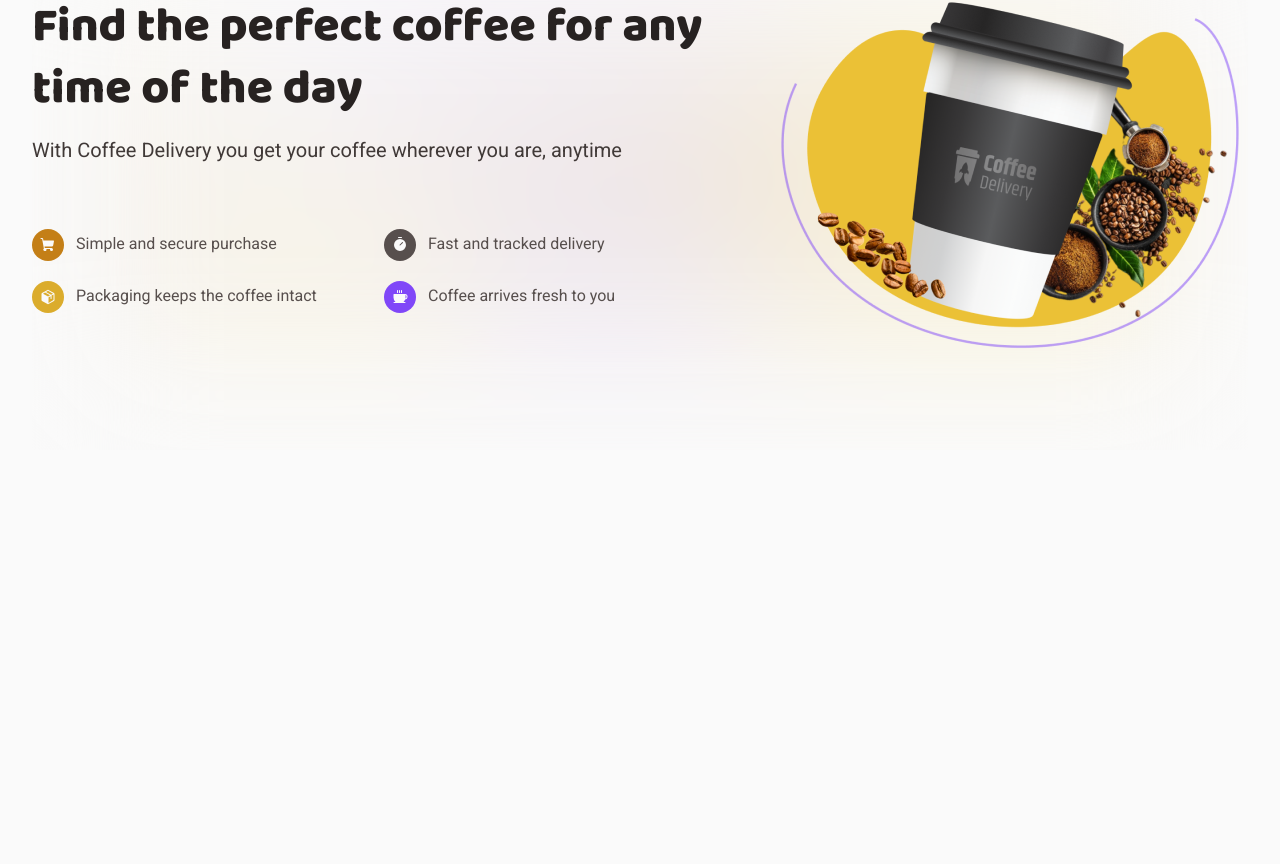
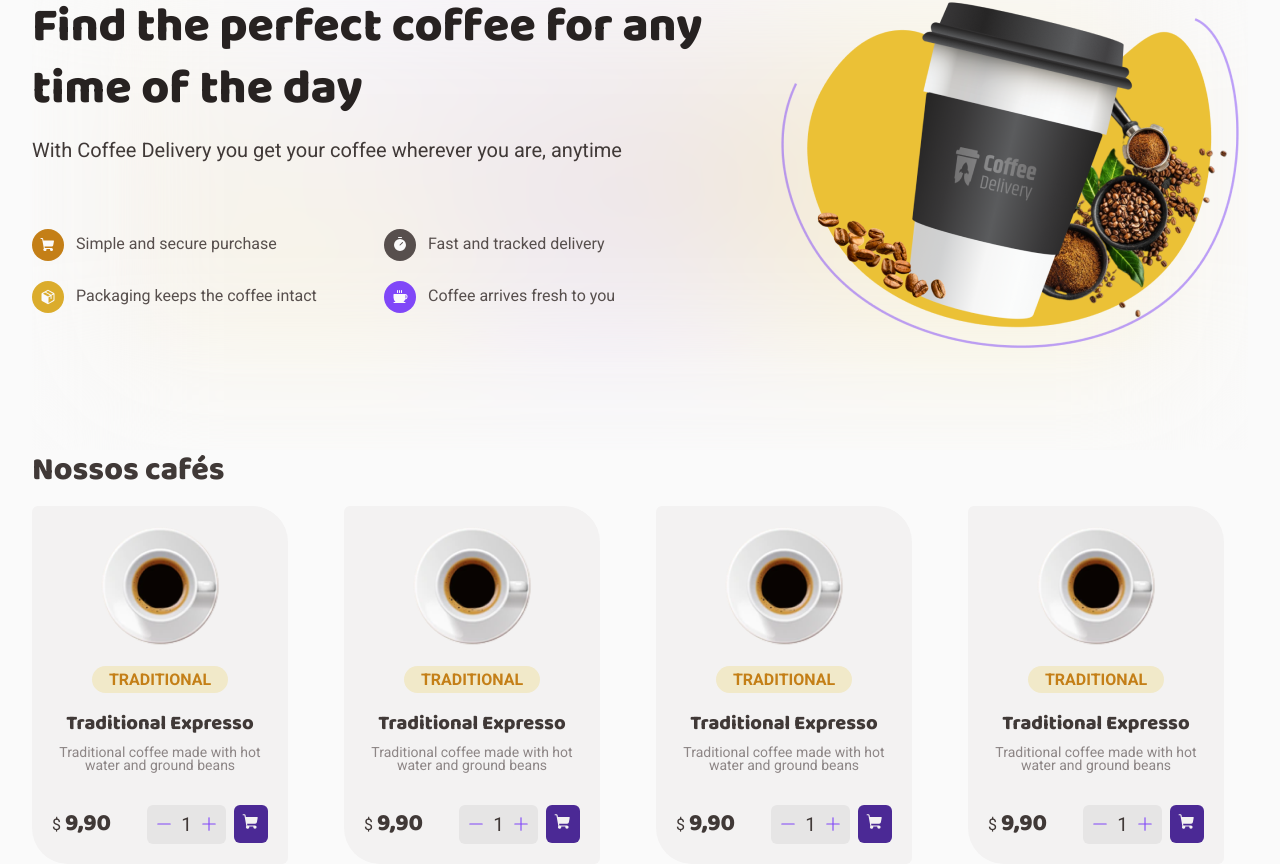
Before and after one commit to samantafluture/coffee-delivery-app-react, a React (Vite) app: page / in a window 1280 px wide. Shown: the part 174-1038 px from the top of the page. Before the commit the page ends 800 px from the top, so only its background shows below. Built offline with nearby package versions, Linux system fonts and the light colour scheme.

Commit message:
style coffee card and list

```diff
--- a/src/pages/Home/index.tsx
+++ b/src/pages/Home/index.tsx
@@ -4,10 +4,14 @@ import {
 	InfoContainerBackground,
 	InfoText,
 	InfoItems,
+	CoffeeListContainer,
+	CoffeeListGrid,
+	CoffeeListCard,
+	CoffeeBadge,
 } from './styles'
-import { Timer, ShoppingCart, Package, Coffee } from 'phosphor-react'
+import { Timer, ShoppingCart, Package, Coffee, Minus, Plus } from 'phosphor-react'
 import introImage from '../../assets/coffee-cup-and-beans.png'
-
+import coffeeImage from '../../assets/coffee-expresso.png'
 export function Home() {
 	return (
 		<>
@@ -18,10 +22,10 @@ export function Home() {
 							<h1>
 								Find the perfect coffee for any time of the day
 							</h1>
-							<h2>
+							<p>
 								With Coffee Delivery you get your coffee
 								wherever you are, anytime
-							</h2>
+							</p>
 							<InfoItems>
 								<article>
 									<div>
@@ -54,6 +58,87 @@ export function Home() {
 						<img src={introImage} alt='coffee cup and beans' />
 					</InfoContainer>
 				</InfoContainerBackground>
+				<CoffeeListContainer>
+					<h2>Nossos cafés</h2>
+					<CoffeeListGrid>
+						<CoffeeListCard>
+							<img src={coffeeImage} />
+							<CoffeeBadge>Traditional</CoffeeBadge>
+							<h3>Traditional Expresso</h3>
+							<p>Traditional coffee made with hot water and ground beans</p>
+							<div className='footer'>
+								<p>$<span className='footer_price'>9,90</span></p>
+								<div className='footer_addToCart'>
+									<div className='addToCart_quantity'>
+										<Minus size={18} />
+										<span>1</span>
+										<Plus size={18}/>
+									</div>
+									<div className='addToCart_cart'>
+										<ShoppingCart size={18} weight='fill' />
+									</div>
+								</div>
+							</div>
+						</CoffeeListCard>
+						<CoffeeListCard>
+							<img src={coffeeImage} />
+							<CoffeeBadge>Traditional</CoffeeBadge>
+							<h3>Traditional Expresso</h3>
+							<p>Traditional coffee made with hot water and ground beans</p>
+							<div className='footer'>
+								<p>$<span className='footer_price'>9,90</span></p>
+								<div className='footer_addToCart'>
+									<div className='addToCart_quantity'>
+										<Minus size={18} />
+										<span>1</span>
+										<Plus size={18}/>
+									</div>
+									<div className='addToCart_cart'>
+										<ShoppingCart size={18} weight='fill' />
+									</div>
+								</div>
+							</div>
+						</CoffeeListCard>
+						<CoffeeListCard>
+							<img src={coffeeImage} />
+							<CoffeeBadge>Traditional</CoffeeBadge>
+							<h3>Traditional Expresso</h3>
+							<p>Traditional coffee made with hot water and ground beans</p>
+							<div className='footer'>
+								<p>$<span className='footer_price'>9,90</span></p>
+								<div className='footer_addToCart'>
+									<div className='addToCart_quantity'>
+										<Minus size={18} />
+										<span>1</span>
+										<Plus size={18}/>
+									</div>
+									<div className='addToCart_cart'>
+										<ShoppingCart size={18} weight='fill' />
+									</div>
+								</div>
+							</div>
+						</CoffeeListCard>
+						<CoffeeListCard>
+							<img src={coffeeImage} />
+							<CoffeeBadge>Traditional</CoffeeBadge>
+							<h3>Traditional Expresso</h3>
+							<p>Traditional coffee made with hot water and ground beans</p>
+							<div className='footer'>
+								<p>$<span className='footer_price'>9,90</span></p>
+								<div className='footer_addToCart'>
+									<div className='addToCart_quantity'>
+										<Minus size={18} />
+										<span>1</span>
+										<Plus size={18}/>
+									</div>
+									<div className='addToCart_cart'>
+										<ShoppingCart size={18} weight='fill' />
+									</div>
+								</div>
+							</div>
+						</CoffeeListCard>
+					</CoffeeListGrid>
+				</CoffeeListContainer>
 			</HomeContainer>
 		</>
 	)
--- a/src/pages/Home/styles.ts
+++ b/src/pages/Home/styles.ts
@@ -9,7 +9,8 @@ export const InfoContainerBackground = styled.div`
 	background-repeat: no-repeat;
 	background-size: overflow;
 
-  box-shadow: 0 0 20px 100px ${(props) => props.theme['base-background']} inset;
+	box-shadow: 0 0 20px 100px ${(props) => props.theme['base-background']}
+		inset;
 
 	width: 100%;
 	height: 100%;
@@ -35,10 +36,10 @@ export const InfoText = styled.div`
 		font-weight: 800;
 		font-size: 3rem;
 		line-height: 3.9rem;
-    margin-bottom: 1rem;
+		margin-bottom: 1rem;
 	}
 
-	h2 {
+	p {
 		color: ${(props) => props.theme['base-subtitle']};
 		font-size: 1.25rem;
 		font-weight: 400;
@@ -99,3 +100,119 @@ export const InfoItems = styled.div`
 		}
 	}
 `
+
+export const CoffeeListContainer = styled.div`
+	h2 {
+		font-family: 'Baloo 2', cursive;
+		color: ${(props) => props.theme['base-subtitle']};
+		font-weight: 800;
+		font-size: 2rem;
+		line-height: 2.6rem;
+		margin-bottom: 0.875rem;
+	}
+`
+
+export const CoffeeListGrid = styled.div`
+	display: grid;
+	gap: 2rem;
+	grid-template-columns: 1fr 1fr 1fr 1fr;
+	max-width: 80rem;
+
+		@media (min-width: 481px) and (max-width: 768px) {
+		grid-template-columns: 1fr 1fr;
+	}
+	@media (max-width: 480px) {
+		grid-template-columns: 1fr;
+	}
+
+`
+
+export const CoffeeListCard = styled.div`
+	width: 16rem;
+	background-color: ${(props) => props.theme['base-card']};
+	border-radius: 6px 36px;
+	text-align: center;
+	padding: 1.25rem;
+
+	h3 {
+		font-family: 'Baloo 2', cursive;
+		color: ${(props) => props.theme['base-subtitle']};
+		font-weight: 800;
+		font-size: 1.25rem;
+		line-height: 0.813rem;
+		margin: 1rem 0 0.5rem;
+		padding: 0.5rem;
+	}
+
+	p {
+		color: ${(props) => props.theme['base-label']};
+		font-size: 0.875rem;
+		line-height: 0.813rem;
+	}
+
+	.footer {
+		margin-top: 2.063rem;
+
+		display: flex;
+		justify-content: space-between;
+		align-items: center;
+
+		p {
+			color: ${(props) => props.theme['base-subtitle']};
+			font-size: 1rem;
+		}
+
+		.footer_price {
+			font-family: 'Baloo 2', cursive;
+			color: ${(props) => props.theme['base-subtitle']};
+			font-weight: 800;
+			font-size: 1.5rem;
+			margin-left: 0.25rem;
+		}
+
+		.footer_addToCart {
+			display: flex;
+			justify-content: space-between;
+			align-items: center;
+			gap: 0.5rem;
+
+			.addToCart_quantity {
+				display: flex;
+				justify-content: space-between;
+				align-items: center;
+				background-color: ${(props) => props.theme['base-button']};
+				border-radius: 6px;
+				padding: 0 0.5rem;
+				color: ${(props) => props.theme['brand-purple']};
+				font-size: 1.2rem;
+
+				span {
+					color: ${(props) => props.theme['base-subtitle']};
+					padding: 0.5rem;
+				}
+			}
+			.addToCart_cart {
+				background-color: ${(props) => props.theme['brand-purple-dark']};
+				color: ${(props) => props.theme['base-card']};
+				border-radius: 6px;
+				padding: 0.5rem;
+				cursor: pointer;
+
+				&:hover {
+					background-color: ${(props) => props.theme['brand-purple']};
+				}
+		}
+	}
+}
+`
+
+export const CoffeeBadge = styled.div`
+	color: ${(props) => props.theme['brand-yellow-dark']};
+	background-color: ${(props) => props.theme['brand-yellow-light']};
+	border-radius: 100px;
+	text-align: center;
+	padding: 0.25rem 0.5rem;
+	margin: 1rem 2.5rem;
+	text-transform: uppercase;
+	font-weight: 700;
+`
--- a/src/styles/themes/default.ts
+++ b/src/styles/themes/default.ts
@@ -5,7 +5,7 @@ export const defaultTheme = {
 	'base-input': '#EDEDED',
 	'base-button': '#E6E5E5',
   'base-button-hover': '#D7D5D5',
-  'base-label': '#8D868',
+  'base-label': '#8D8686',
   'base-text': '#574F4D',
   'base-subtitle': '#403937',
   'base-title': '#272221',
```
Also changed, not shown: src/assets/coffee-expresso.png (added).
